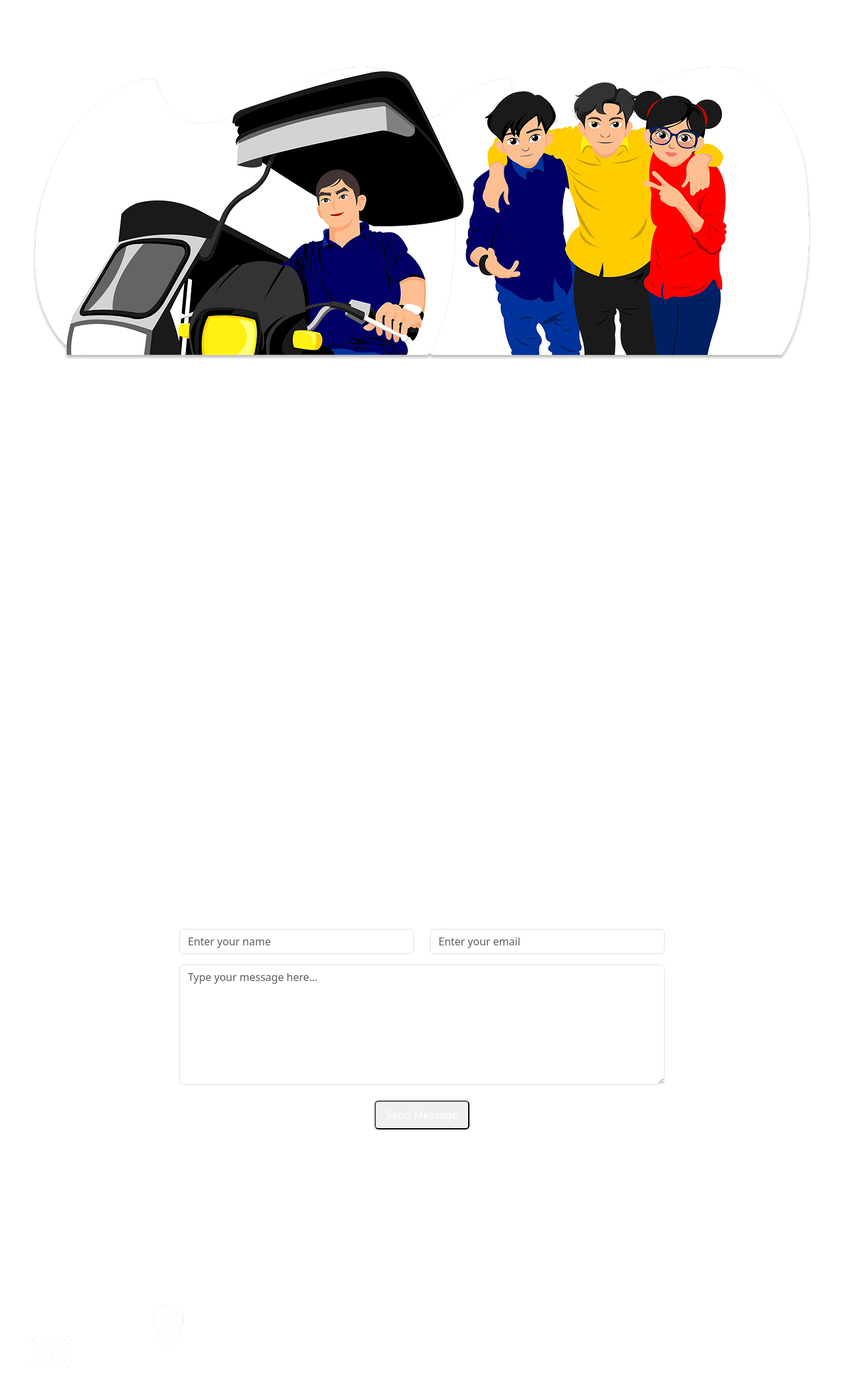
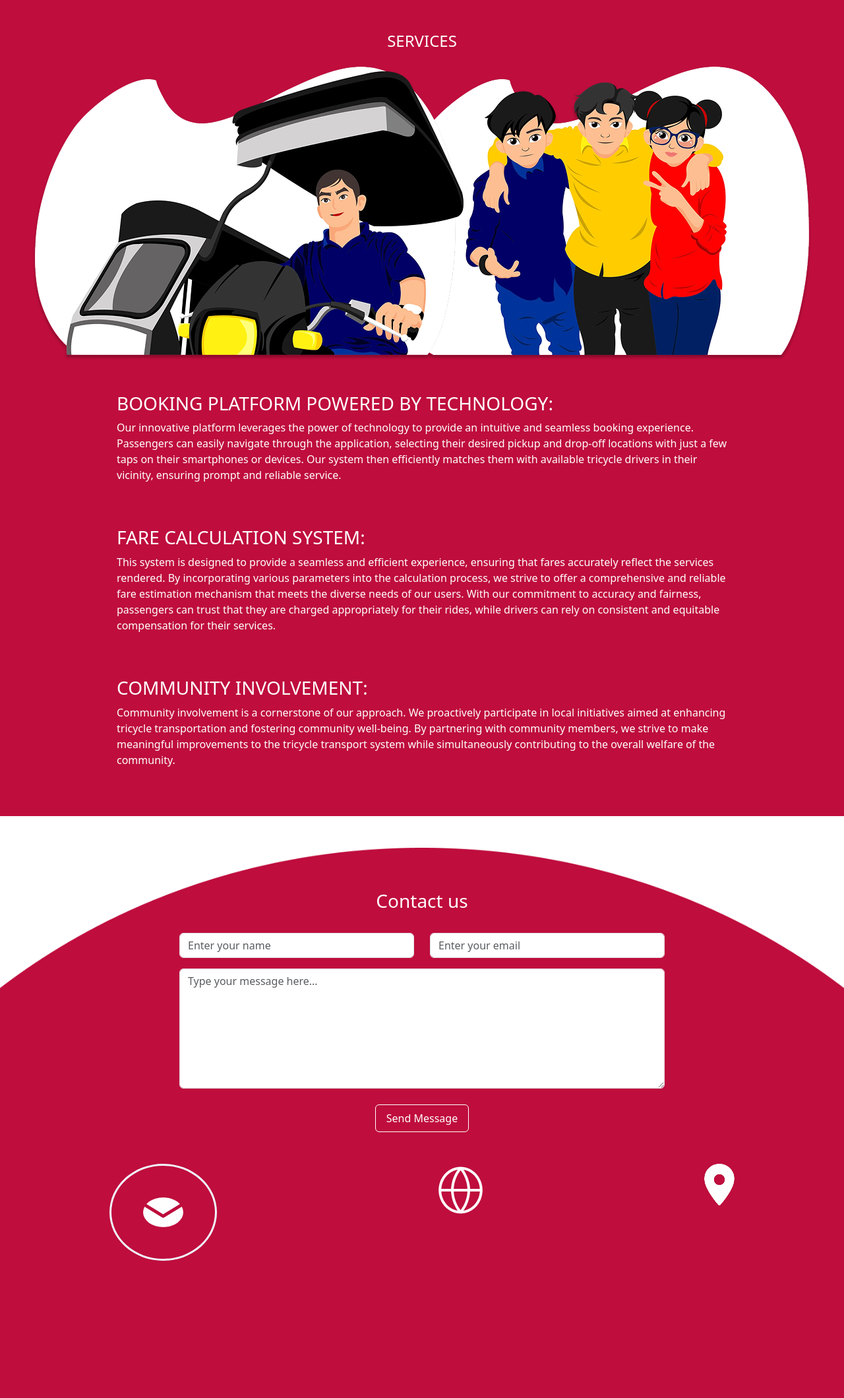
Before and after one commit to qjsarah/philtransweb, a PHP site: page /main/services.php in a window 1280 px wide. Shown: the whole page at 66% size. After the commit the page ends 1911 px from the top, so only its background shows below. Run offline with PHP 8.4, Linux system fonts and the light colour scheme; some libraries are stand-ins or nearby versions.

Commit message:
Added contact us section

```diff
--- a/main.scss
+++ b/main.scss
@@ -8,3 +8,64 @@
   width: 100%;
   background-repeat: no-repeat;
 }
+
+body {
+    margin: 0;
+    padding: 0;
+    overflow-x: hidden;
+}
+
+.services {
+    background-color: #BF0D3D;
+    height: auto;
+}
+
+.services-card {
+    transition: 0.3s;
+    border-style: solid;
+    border-width: thin;
+    border-color: #BF0D3D;
+}
+
+.services-card:hover {
+    box-shadow: 10px 10px;
+    transition: 0.3s;
+    border-style: solid;
+    border-color: white;
+}
+
+.contact {
+    height: 100vh;
+    width: 100%;
+    background-image: url("img/Contact_BG.png");
+    background-repeat: no-repeat;
+    background-size: cover;        /* Ensures the image covers full width/height */
+    overflow-x: hidden;
+}
+
+.contact_button{
+  transition: 0.3s;
+  background-color: #BF0D3D;
+    border-style: solid;
+    border-color: white;
+
+    border-width: thin;
+}
+
+.contact_button:hover {
+    box-shadow: 5px 5px;
+    transition: 0.3s;
+    border-style: solid;
+}
+
+.contact_info{
+  transition: 0.5s;
+    font-size: 5rem;
+    border-color: aliceblue;
+    border-style: solid;
+}
+
+.contact_info:hover{
+  transition: 0.5s;
+  box-shadow: 5px 5px;
+}
--- a/main/services.php
+++ b/main/services.php
@@ -65,15 +65,10 @@
         </div>
     </div>
 
-    <div class="services-card w-75 p-3 mx-auto d-block text-white rounded my-3">
-            <h3>COMMUNITY INVOLVEMENT:</h3>
-            <p>Community involvement is a cornerstone of our approach. We proactively participate in local initiatives aimed at enhancing tricycle transportation and fostering community well-being. By partnering with community members, we strive to make meaningful improvements to the tricycle transport system while simultaneously contributing to the overall welfare of the community.</p>
-        </div>
-
-        <div class="d-flex">
+        <div class="d-flex text-center justify-content-around ">
 
                 <div class="">
-                    <img src="../img/message.png" alt="" class="contact_info p-5">
+                    <img src="../img/message.png" alt="" class="contact_info p-5 rounded-circle">
                 </div>
 
                 <div class="rounded">
```
Also changed, not shown: main.css, 1 other file.
